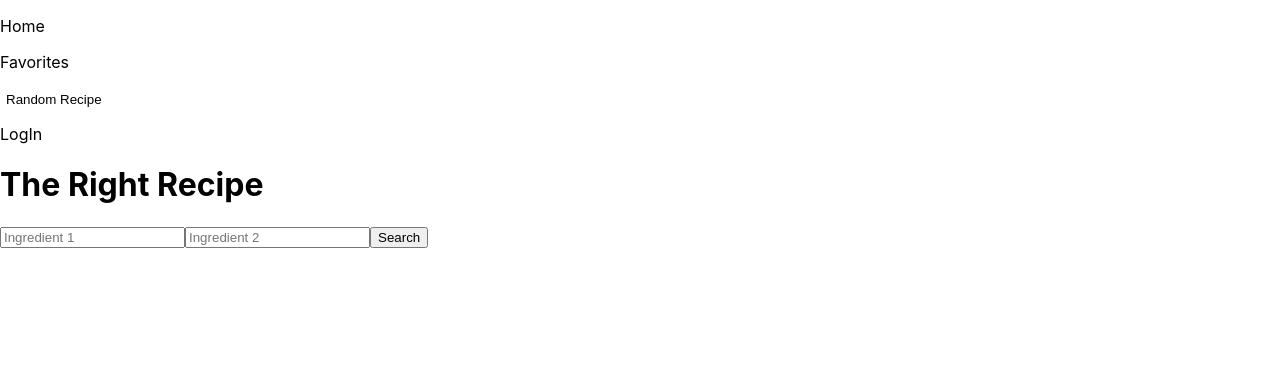
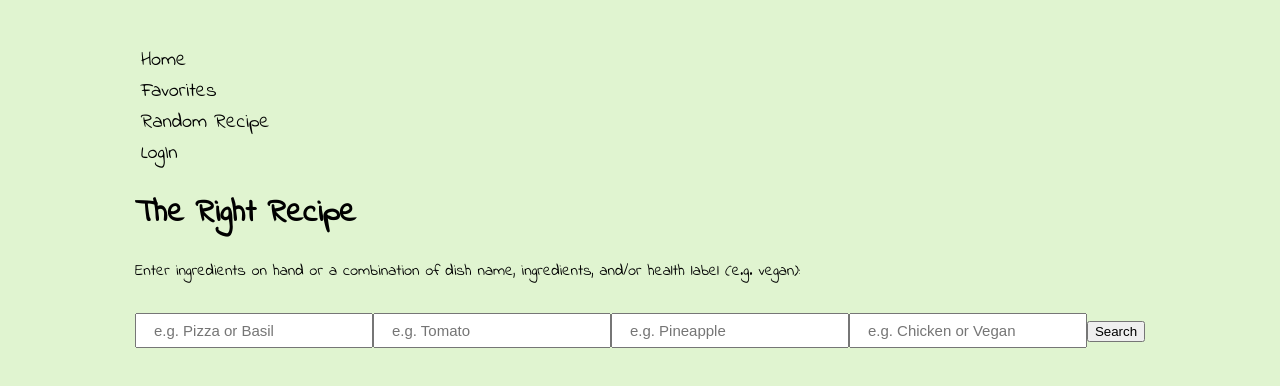
Before and after one commit to sammaicodes/TheRightRecipe, a React (Create React App) app: page / in a window 1280 px wide. Shown: the top 386 px of the page. Built offline with nearby package versions, Linux system fonts and the light colour scheme.

Commit message:
Add styling

```diff
--- a/src/App.css
+++ b/src/App.css
@@ -1,38 +1,33 @@
+@import url('https://fonts.googleapis.com/css2?family=Indie+Flower&display=swap');
+
+body {
+  background-color: #e0f4d0;
+  padding: 45px 25px;
+  flex-direction: column;
+  justify-content: center;
+  align-items: center;
+  display: flex;
+  font-family: 'Indie Flower', cursive;
+}
+.formStyle {
+  margin-top: 30px;
+}
+.inputStyle{
+  padding: 7px 17px;
+  min-width: 200px;
+  max-width: 100vw;
+  font-size: 15px;
+}
+button{
+  font-family: 'Indie Flower', cursive;
+  border: none;
+  background: none;
+  outline: none;
+  font-size: 20px;
+}
+
+
+
 .App {
   text-align: center;
 }
-
-.App-logo {
-  height: 40vmin;
-  pointer-events: none;
-}
-
-@media (prefers-reduced-motion: no-preference) {
-  .App-logo {
-    animation: App-logo-spin infinite 20s linear;
-  }
-}
-
-.App-header {
-  background-color: #282c34;
-  min-height: 100vh;
-  display: flex;
-  flex-direction: column;
-  align-items: center;
-  justify-content: center;
-  font-size: calc(10px + 2vmin);
-  color: white;
-}
-
-.App-link {
-  color: #61dafb;
-}
-
-@keyframes App-logo-spin {
-  from {
-    transform: rotate(0deg);
-  }
-  to {
-    transform: rotate(360deg);
-  }
-}
--- a/src/components/Header.js
+++ b/src/components/Header.js
@@ -3,30 +3,30 @@ import React from 'react'
 import "../App.css"
 
 function Header({ getRandom }) {
+
+    const onReload = e => {
+        e.preventDefault()
+        window.location.reload()
+      }
+
   return (
     <>
       <div>
-        <p>Home</p>
+      <button type='button' onClick={onReload}>Home</button>
+        {/* <p>Home</p> */}
       </div>
       <div>
-        <p>Favorites</p>
+          <button type='button' >Favorites</button>
+        {/* <p>Favorites</p> */}
       </div>
       <div>
         {/* <p onClick={getRandom}> Random Recipe</p> */}
-        <button
-          type='button'
-          style={{
-            border: `none`,
-            background: `none`,
-            outline: `none`,
-            fontSize: ``,
-          }}
-          onClick={getRandom}
-        >Random Recipe</button>
+        <button type='button' onClick={getRandom}> Random Recipe</button>
 
       </div>
       <div>
-        <p>LogIn</p>
+        <button>LogIn</button>
+        {/* <p>LogIn</p> */}
       </div>
       <h1>The Right Recipe</h1>
     </>
--- a/src/components/Main.js
+++ b/src/components/Main.js
@@ -10,9 +10,11 @@ import { v4 as uuidv4 } from "uuid"
 function Main({ randomRecipes }) {
   const [query, setQuery] = useState(``)
   const [query2, setQuery2] = useState(``)
+  const [query3, setQuery3] = useState(``)
+  const [query4, setQuery4] = useState(``)
   const [recipes, setrecipes] = useState([])
   /* eslint-disable max-len */
-  const url = `https://api.edamam.com/api/recipes/v2?type=public&q=${query}%26${query2}&app_id=${process.env.REACT_APP_EDAMAM_API_ID}&app_key=${process.env.REACT_APP_EDAMAM_API_KEY}&field=label&field=image&field=url&field=ingredientLines&field=totalNutrients`
+  const url = `https://api.edamam.com/api/recipes/v2?type=public&q=${query}%26${query2}%26${query3}%26${query4}&app_id=${process.env.REACT_APP_EDAMAM_API_ID}&app_key=${process.env.REACT_APP_EDAMAM_API_KEY}&field=label&field=image&field=url&field=ingredientLines&field=totalNutrients`
   /* eslint-enable max-len */
 
   const getRecipe = async () => {
@@ -28,18 +30,35 @@ function Main({ randomRecipes }) {
 
   return (
     <div>
-      <form onSubmit={onSubmit}>
+      <p>Enter ingredients on hand or a combination of dish name, ingredients, and/or health label (e.g. vegan): </p>
+      <form onSubmit={onSubmit} className="formStyle">
         <input
           type='text'
-          placeholder='Ingredient 1'
+          placeholder='e.g. Pizza or Basil'
           value={query}
           onChange={e => setQuery(e.target.value)}
+          className="inputStyle"
         />
         <input
           type='text'
-          placeholder='Ingredient 2'
+          placeholder='e.g. Tomato'
           value={query2}
           onChange={e => setQuery2(e.target.value)}
+          className="inputStyle"
+        />
+        <input
+          type='text'
+          placeholder='e.g. Pineapple'
+          value={query3}
+          onChange={e => setQuery3(e.target.value)}
+          className="inputStyle"
+        />
+         <input
+          type='text'
+          placeholder='e.g. Chicken or Vegan'
+          value={query4}
+          onChange={e => setQuery4(e.target.value)}
+          className="inputStyle"
         />
 
         <input type='submit' value='Search' />
```
